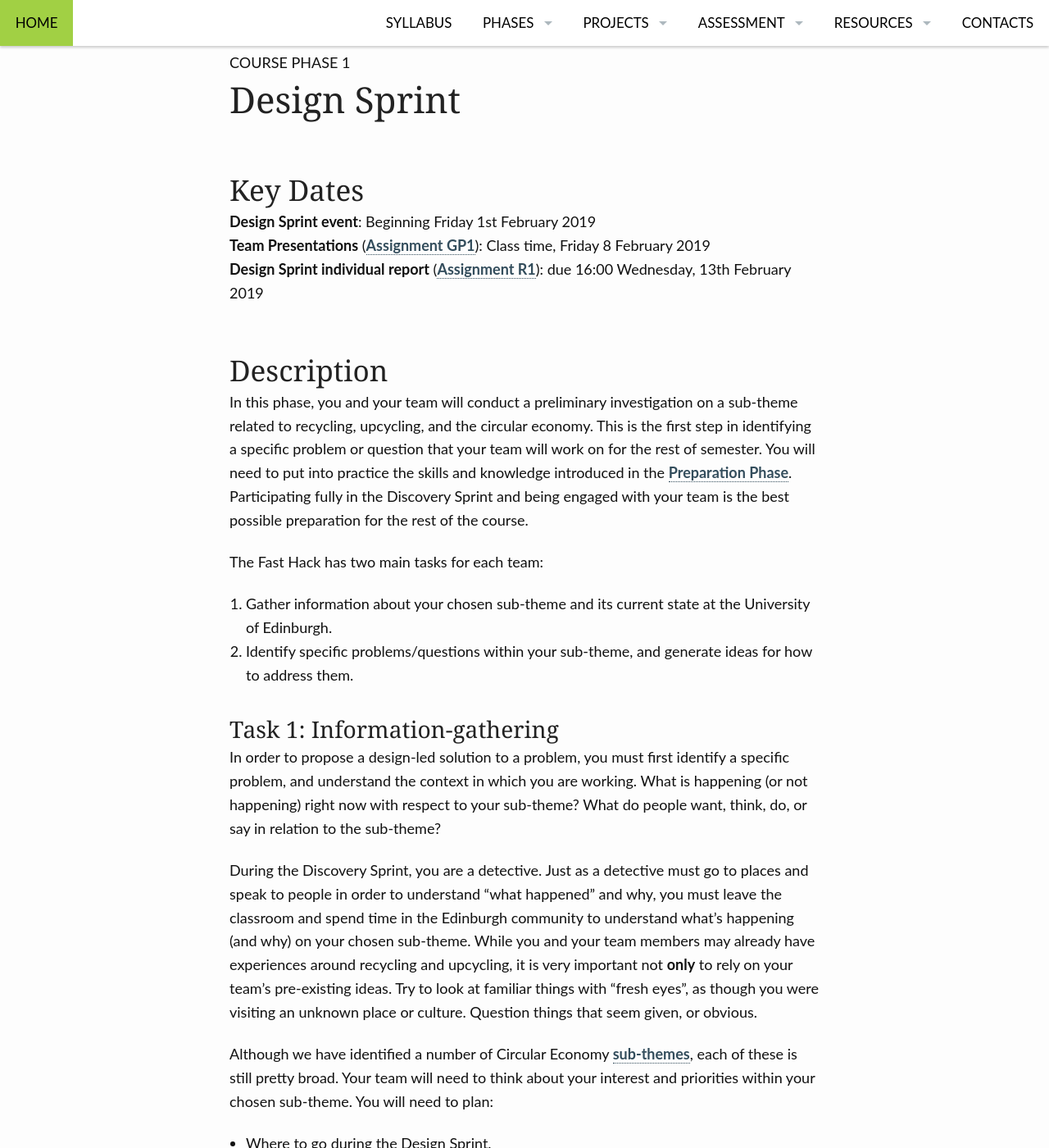
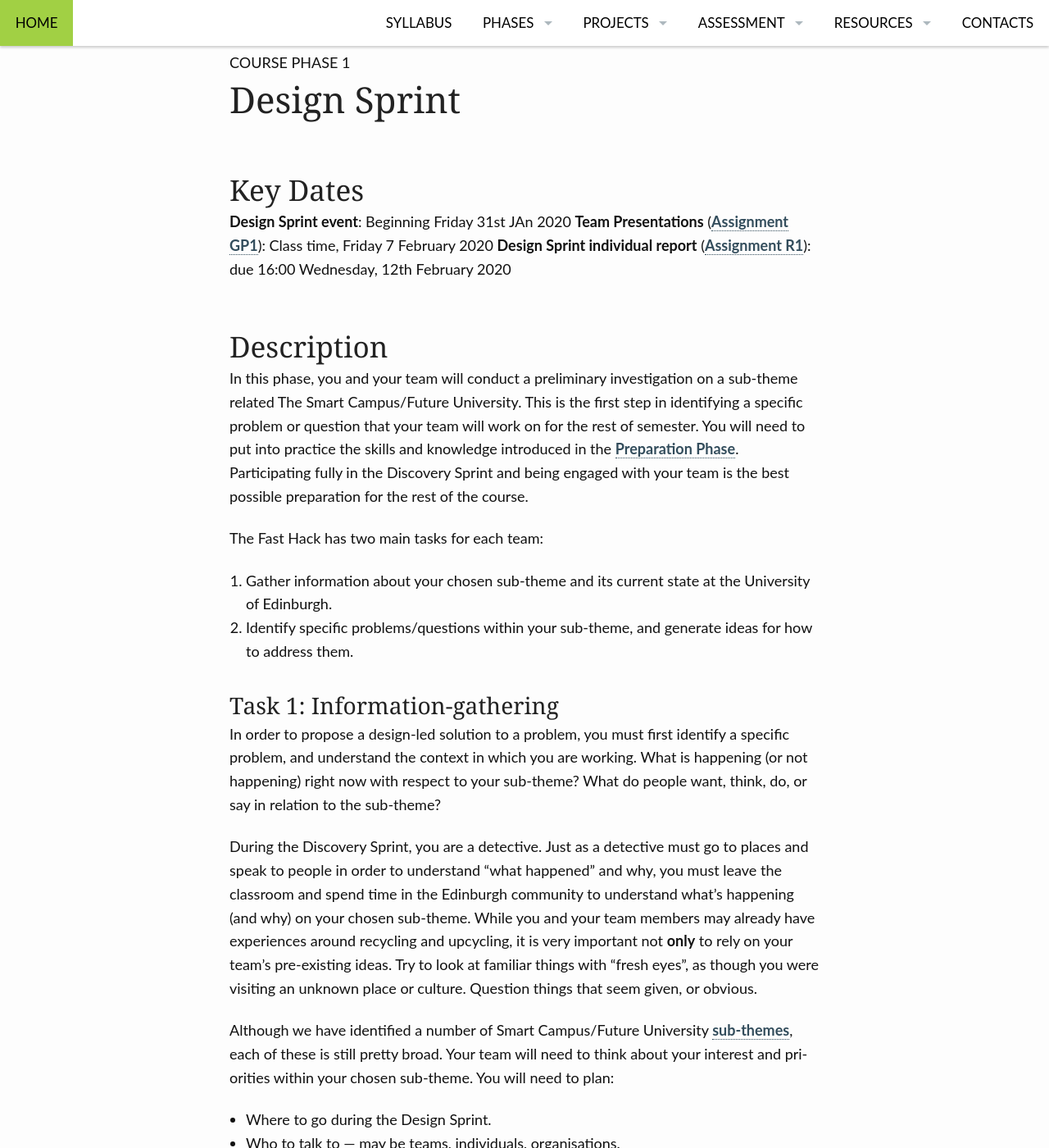
Before and after one commit to edinburghlivinglab/ddc, a Jekyll site: the page built from pages/sprint.md, in a window 1280 px wide and 1400 px high, scrolled down 199 px. Shown: the whole window at 82% size. Built offline with Jekyll 4.4.1, drawn with Linux system fonts in a browser that asks for light colours; some of the changed text lies outside the part shown.

Commit message:
Update sprint.md

```diff
--- a/pages/sprint.md
+++ b/pages/sprint.md
@@ -12,14 +12,14 @@ permalink: "/design_sprint/"
 
 ## Key Dates
 
-**Design Sprint event**: Beginning Friday 1st February 2019
-**Team Presentations** ([Assignment GP1]({{ site.baseurl }}/assignment_gp1/)): Class time, Friday 8 February 2019
-**Design Sprint individual report** ([Assignment R1]({{ site.baseurl }}/assignment_r1/)): due 16:00 Wednesday, 13th February 2019
+**Design Sprint event**: Beginning Friday 31st JAn 2020
+**Team Presentations** ([Assignment GP1]({{ site.baseurl }}/assignment_gp1/)): Class time, Friday 7 February 2020
+**Design Sprint individual report** ([Assignment R1]({{ site.baseurl }}/assignment_r1/)): due 16:00 Wednesday, 12th February 2020
 
 
 ## Description
 
-In this phase, you and your team will conduct a preliminary investigation on a sub-theme related to recycling, upcycling, and the circular economy. This is the first step in identifying a specific problem or question that your team will work on for the rest of semester. You will need to put into practice the skills and knowledge introduced in the [Preparation Phase]({{ site.baseurl }}/preparation/). Participating fully in the Discovery Sprint and being engaged with your team is the best possible preparation for the rest of the course.
+In this phase, you and your team will conduct a preliminary investigation on a sub-theme related The Smart Campus/Future University. This is the first step in identifying a specific problem or question that your team will work on for the rest of semester. You will need to put into practice the skills and knowledge introduced in the [Preparation Phase]({{ site.baseurl }}/preparation/). Participating fully in the Discovery Sprint and being engaged with your team is the best possible preparation for the rest of the course.
 
 The Fast Hack has two main tasks for each team:
 
@@ -32,7 +32,7 @@ In order to propose a design-led solution to a problem, you must first identify
 
 During the Discovery Sprint, you are a detective. Just as a detective must go to places and speak to people in order to understand "what happened" and why, you must leave the classroom and spend time in the Edinburgh community to understand what's happening (and why) on your chosen sub-theme. While you and your team members may already have experiences around recycling and upcycling, it is very important not **only** to rely on your team's pre-existing ideas. Try to look at familiar things with "fresh eyes", as though you were visiting an unknown place or culture. Question things that seem given, or obvious.
 
-Although we have identified a number of Circular Economy [sub-themes]({{ site.baseurl }}/project_ideas),  each of these is still pretty broad. Your team will need to think about your interest and priorities within your chosen sub-theme. You will need to plan:
+Although we have identified a number of Smart Campus/Future University [sub-themes]({{ site.baseurl }}/project_ideas),  each of these is still pretty broad. Your team will need to think about your interest and priorities within your chosen sub-theme. You will need to plan:
 
 * Where to go during the Design Sprint.
 * Who to talk to &mdash; may be teams, individuals, organisations.
@@ -43,7 +43,7 @@ At the same time as planning how to use your time, you should be ready to follow
 
 Some starting information for the Design Sprint is available here:
 
-* [Local Circular Economy initiatives]({{ site.baseurl }}/initiatives)
+* [Smart Campus/Future University Initatives]({{ site.baseurl }}/initiatives)
 * [Existing datasets]({{ site.baseurl }}/datasets)
 * [Reading List]({{ site.baseurl }}/reading_list)
 
```
